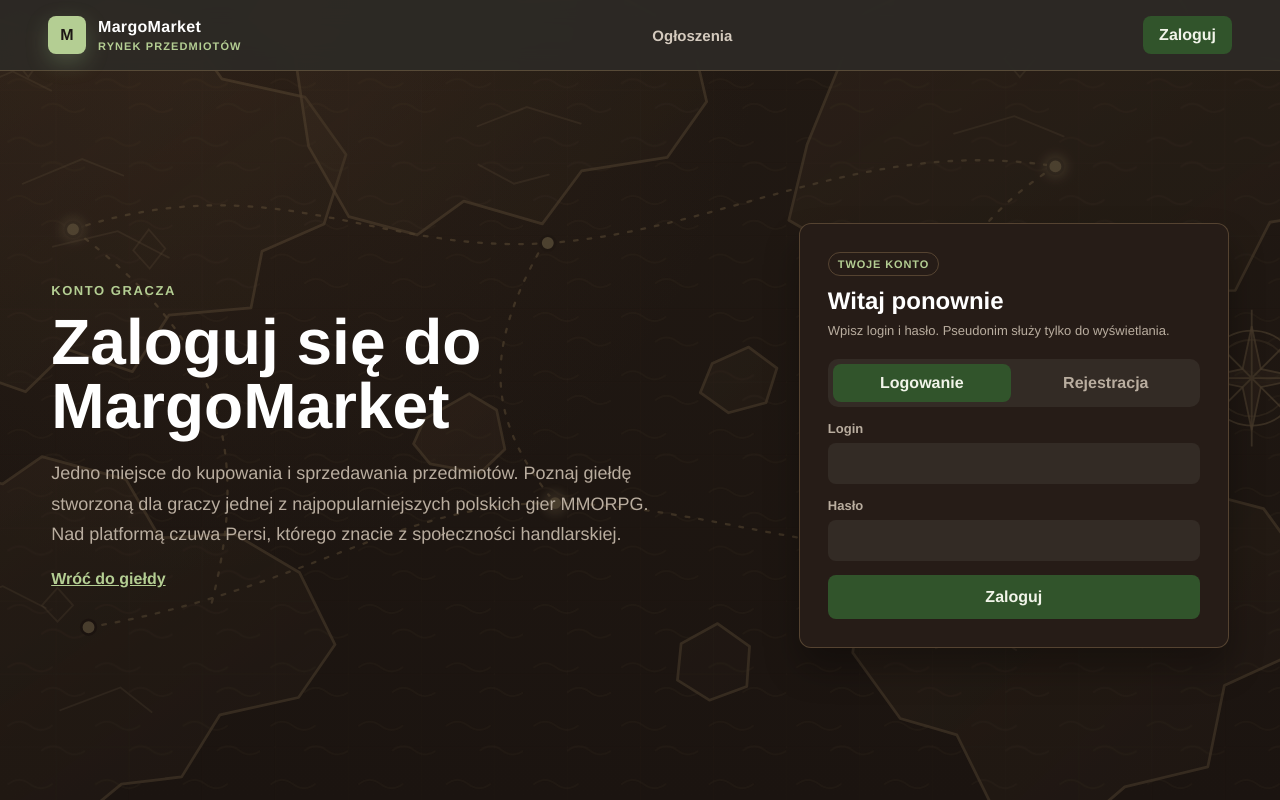
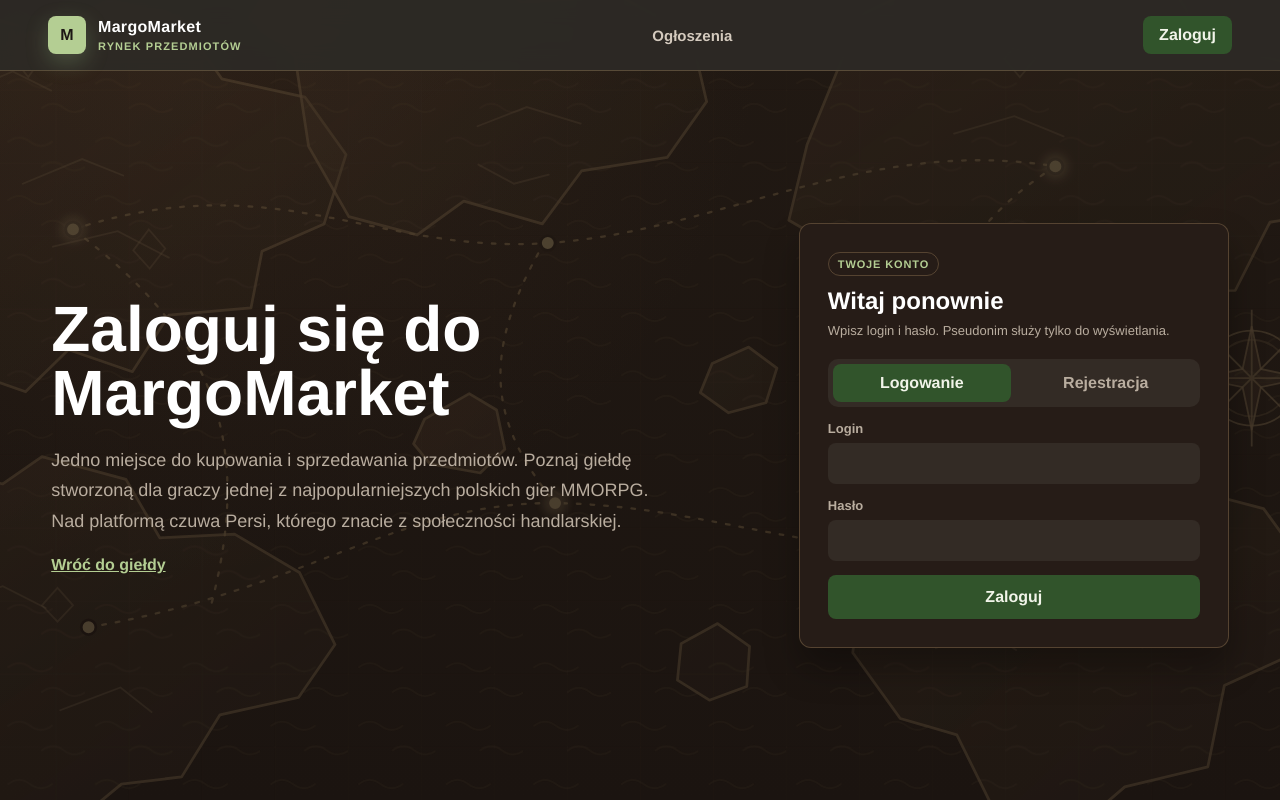
Before and after one commit to persi05/MargoMarket2, an Angular app in the folder frontend/: page /auth in a window 1280 px wide. Built offline with nearby package versions, Linux system fonts and the light colour scheme.

Commit message:
remove player account label from auth page

```diff
--- a/frontend/src/app/features/auth/auth-page.component.html
+++ b/frontend/src/app/features/auth/auth-page.component.html
@@ -1,6 +1,5 @@
 <section class="auth-page">
   <div class="copy">
-    <p class="eyebrow">Konto gracza</p>
     <h1>{{ mode === 'login' ? 'Zaloguj się do MargoMarket' : mode === 'register' ? 'Załóż konto w MargoMarket' : 'Potwierdź e-mail' }}</h1>
     <p>Jedno miejsce do kupowania i sprzedawania przedmiotów. Poznaj giełdę stworzoną dla graczy jednej z najpopularniejszych polskich gier MMORPG. Nad platformą czuwa Persi, którego znacie z społeczności handlarskiej.</p>
     <a routerLink="/">Wróć do giełdy</a>
```
